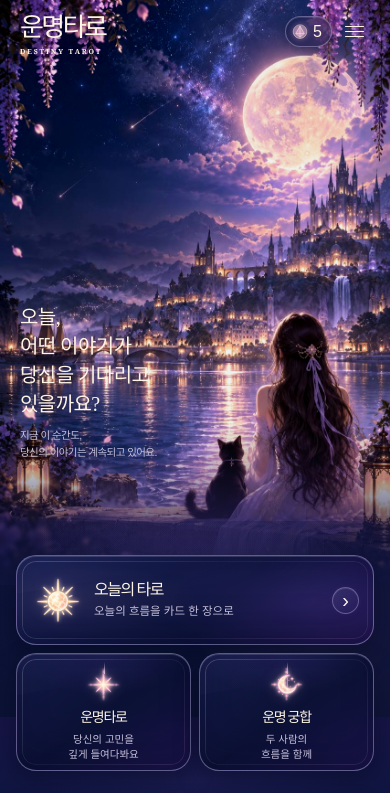
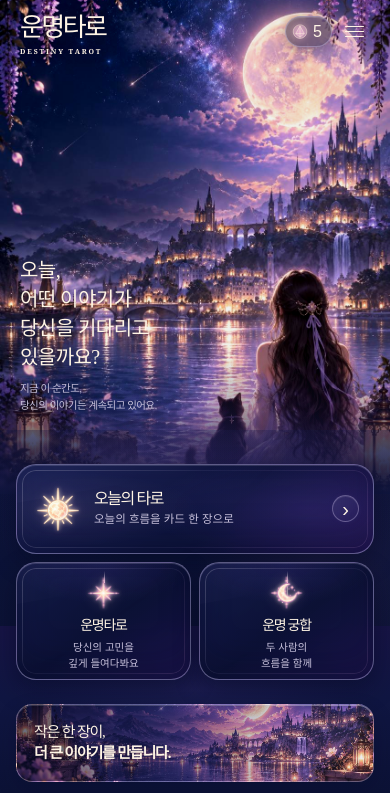
Before and after one commit to YoonYeoSong/mammuso, a Next.js app: page / in a window 390 px wide. Shown: the top 793 px of the page. Built offline with nearby package versions, Linux system fonts and the light colour scheme.

Commit message:
Adjust mobile destiny hero height

```diff
--- a/src/app/destiny-tarot.css
+++ b/src/app/destiny-tarot.css
@@ -98,12 +98,12 @@ body > main.destiny-home { width: 100vw !important; max-width: none !important;
 .destiny-menu-button { display: grid; width: 31px; height: 31px; place-content: center; gap: 4px; border: 0; padding: 0; background: transparent; color: var(--destiny-foreground); cursor: pointer; }
 .destiny-menu-button i { display: block; width: 19px; height: 1.25px; border-radius: 2px; background: currentColor; box-shadow: 0 0 4px rgba(255, 245, 229, .3); }
 
-.destiny-hero { position: relative; width: 100%; aspect-ratio: 853 / 1280; overflow: hidden; background: #11113e; }
+.destiny-hero { position: relative; width: 100%; aspect-ratio: 853 / 1080; overflow: hidden; background: #11113e; }
 .destiny-hero-visual { position: absolute; inset: 0; overflow: hidden; isolation: isolate; }
 .destiny-hero-backdrop { position: absolute; inset: -20px; z-index: 0; overflow: hidden; opacity: .16; filter: blur(24px) saturate(1.14) contrast(1.08); transform: scale(1.08); }
 .destiny-hero-backdrop img { object-fit: cover !important; object-position: center center !important; }
 .destiny-hero-main-image { position: absolute; z-index: 1; inset: 0; }
-.destiny-hero-main-image img { object-fit: cover !important; object-position: center center !important; filter: saturate(1.08) contrast(1.06) brightness(.94); }
+.destiny-hero-main-image img { object-fit: cover !important; object-position: center 47% !important; filter: saturate(1.08) contrast(1.06) brightness(.94); }
 .destiny-hero-copy { position: absolute; z-index: 10; top: 51.8%; left: 20px; text-align: left; }
 .destiny-hero h1 { margin: 0; color: var(--destiny-copy-main); font-family: var(--destiny-serif); font-size: 20px; font-weight: 400; line-height: 1.45; }
 .destiny-hero-subcopy { margin: 8px 0 0; color: var(--destiny-copy-sub); font-size: 10.5px; line-height: 1.6; }
```
